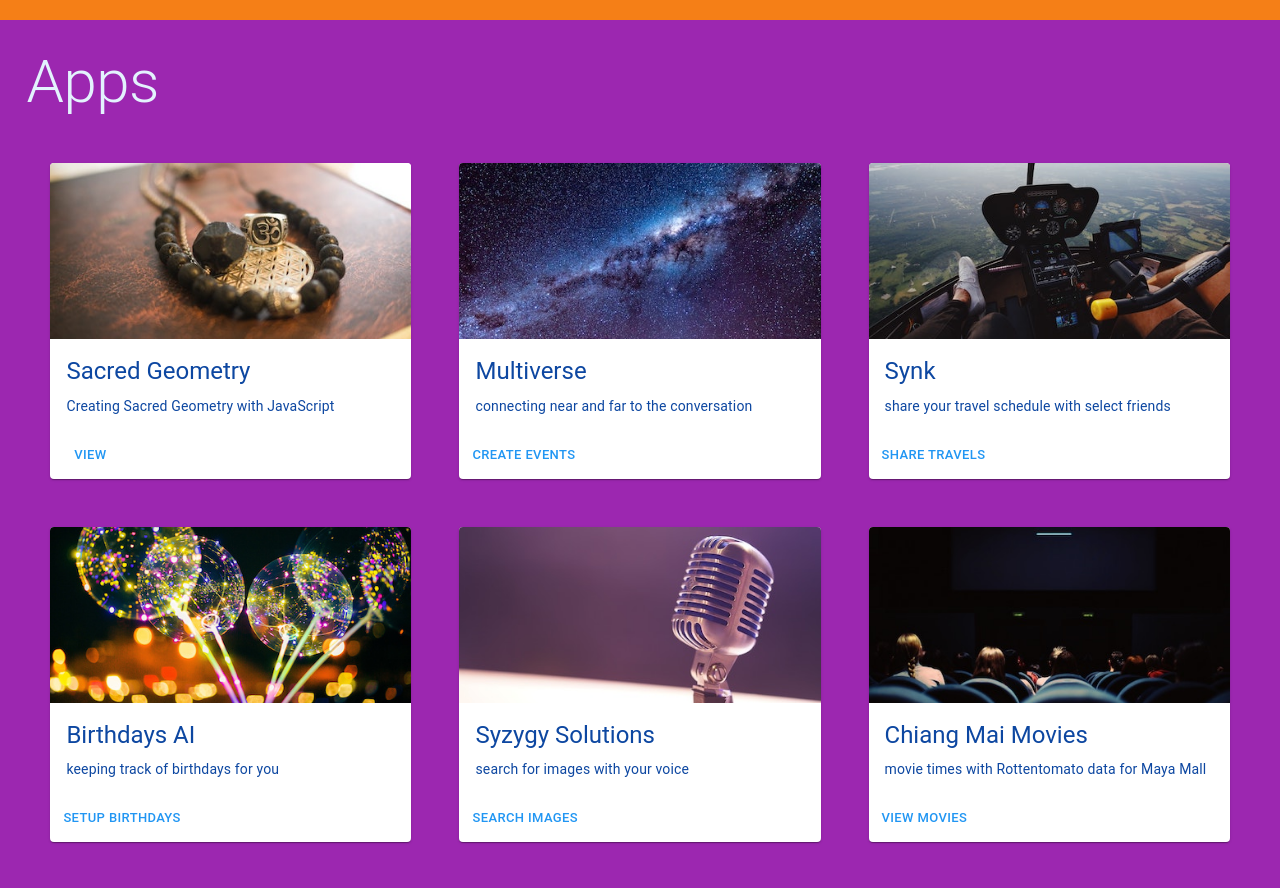
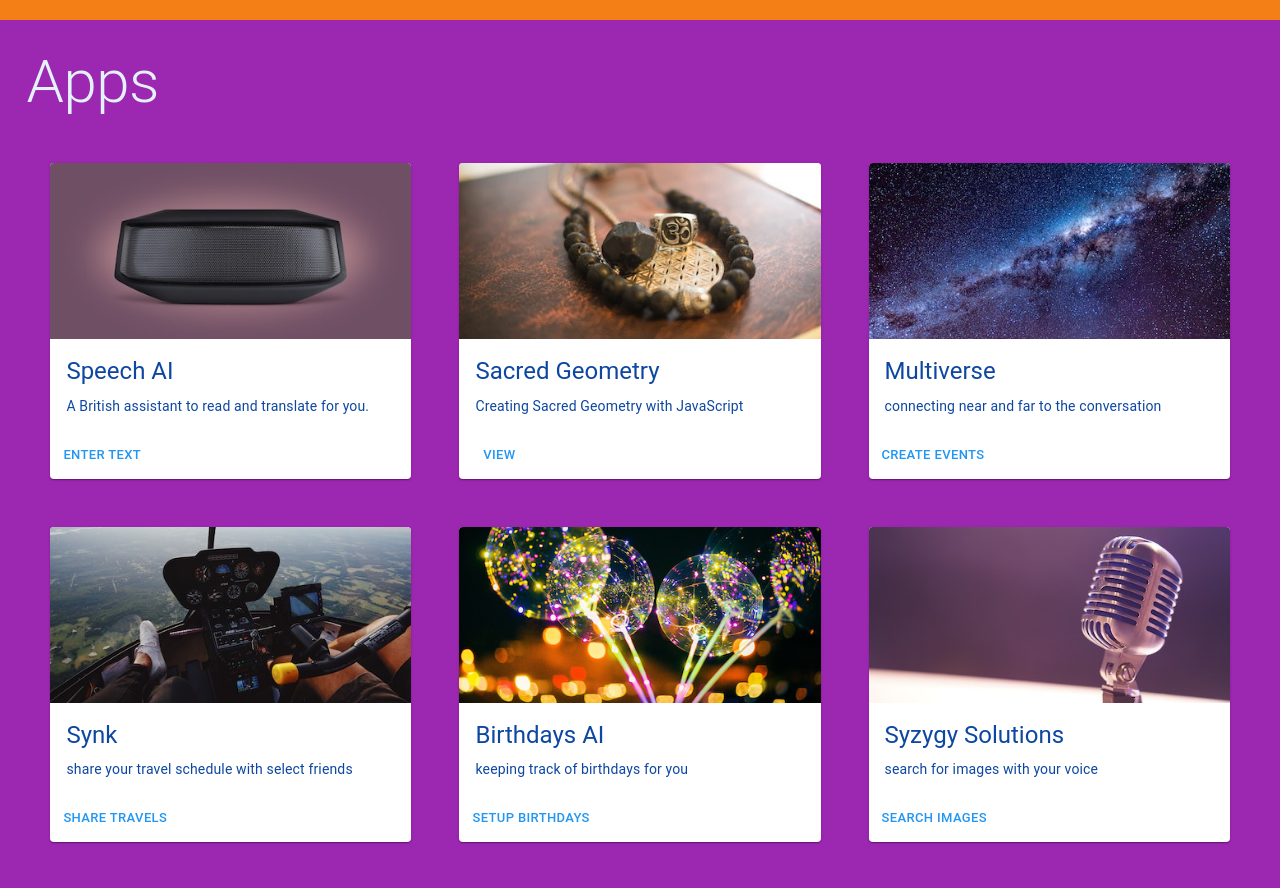
Before and after one commit to magician11/andrewgolightly.com, a React (Create React App) app: page / in a window 1280 px wide. Shown: the part 2380-3268 px from the top of the page. Built offline with nearby package versions, Linux system fonts and the light colour scheme.

Commit message:
added speech ai

```diff
--- a/src/App.js
+++ b/src/App.js
@@ -35,6 +35,7 @@ import coloursImage from './images/speech-to-colours.jpg';
 import synkImage from './images/synk.jpg';
 import multiverseImage from './images/multiverse.jpg';
 import sacredGeometryImage from './images/sacred-geometry.jpg';
+import speechImage from './images/speech.jpg';
 import logo from './images/logo.png';
 
 const useStyles = makeStyles(theme => ({
@@ -198,6 +199,15 @@ export default function App() {
           <Typography variant="h2" gutterBottom>
             Apps
           </Typography>
+        </Grid>
+        <Grid item xs={12} sm={4} className={classes.card}>
+          <AppCard
+            title="Speech AI"
+            text="A British assistant to read and translate for you."
+            linkText="Enter Text"
+            link="https://speech.golightlyplus.com"
+            image={speechImage}
+          />
         </Grid>
         <Grid item xs={12} sm={4} className={classes.card}>
           <AppCard
```
Also changed, not shown: src/images/speech.jpg (added).
